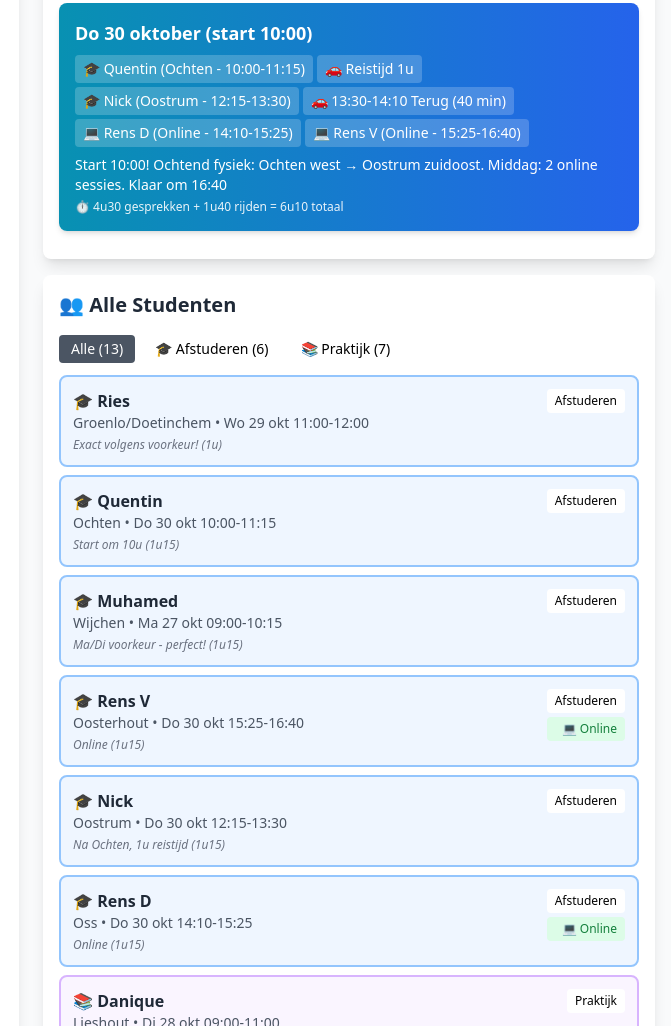
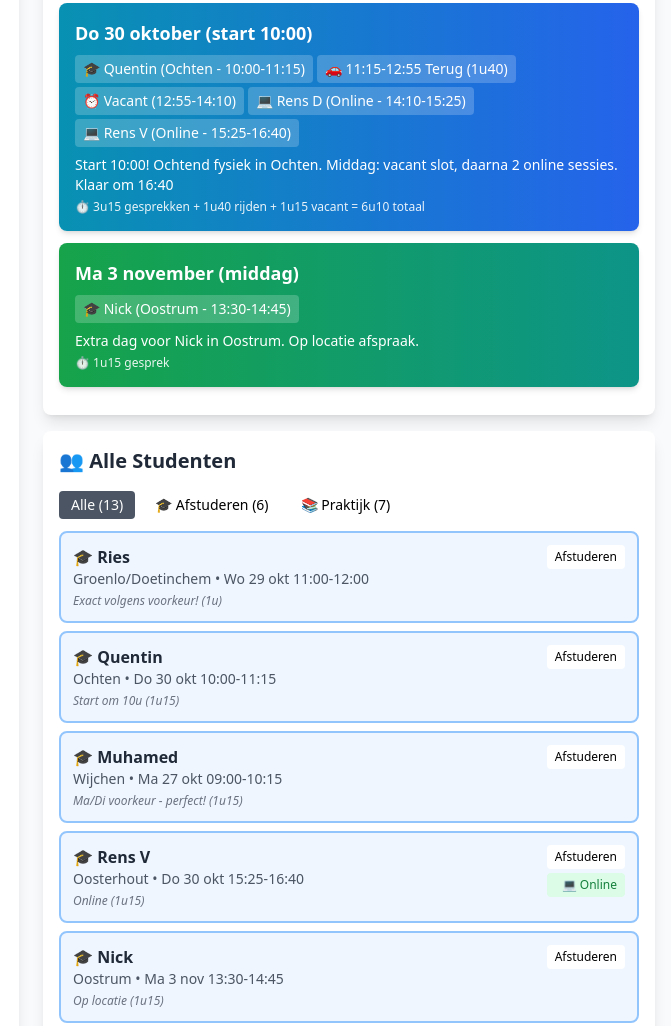
Before and after one commit to hanbedrijfskunde/reisplanner-stages, a plain HTML site: page index.html in a window 1280 px wide. Shown: the part 977-2003 px from the top of the page, without its empty margins (609-1280 px from the left). Drawn offline with nearby package versions, Linux system fonts and the light colour scheme.

Commit message:
Changed appointment

```diff
--- a/index.html
+++ b/index.html
@@ -167,8 +167,8 @@
 					voorkeur: "op locatie",
 					coords: [51.5781, 6.0453],
 					status: "match",
-					datum: "Do 30 okt 12:15-13:30",
-					opmerking: "Na Ochten, 1u reistijd (1u15)",
+					datum: "Ma 3 nov 13:30-14:45",
+					opmerking: "Op locatie (1u15)",
 					online: false,
 				},
 				{
@@ -224,8 +224,8 @@
 					voorkeur: "n.v.t.",
 					coords: [51.746, 5.947],
 					status: "praktijk",
-					datum: "Di 28 okt 15:00-16:15",
-					opmerking: "Handelstraat 3, 20 min na Michiel (1u15)",
+					datum: "Di 28 okt 13:25-14:40",
+					opmerking: "Raamstraat 3, 40 min na Uden (1u15)",
 					online: false,
 				},
 				{
@@ -235,8 +235,8 @@
 					voorkeur: "n.v.t.",
 					coords: [51.746, 5.947],
 					status: "praktijk",
-					datum: "Di 28 okt 13:25-14:40",
-					opmerking: "Raamstraat 3, 40 min na Uden (1u15)",
+					datum: "Di 28 okt 15:00-16:15",
+					opmerking: "Handelstraat 3, 20 min na Marcos (1u15)",
 					online: false,
 				},
 				{
@@ -406,16 +406,22 @@
 					dag: "Do 30 oktober (start 10:00)",
 					studenten: [
 						"🎓 Quentin (Ochten - 10:00-11:15)",
-						"🚗 Reistijd 1u",
-						"🎓 Nick (Oostrum - 12:15-13:30)",
-						"🚗 13:30-14:10 Terug (40 min)",
+						"🚗 11:15-12:55 Terug (1u40)",
+						"⏰ Vacant (12:55-14:10)",
 						"💻 Rens D (Online - 14:10-15:25)",
 						"💻 Rens V (Online - 15:25-16:40)",
 					],
 					kleur: "bg-gradient-to-r from-cyan-600 to-blue-600",
 					beschrijving:
-						"Start 10:00! Ochtend fysiek: Ochten west → Oostrum zuidoost. Middag: 2 online sessies. Klaar om 16:40",
-					tijd: "⏱️ 4u30 gesprekken + 1u40 rijden = 6u10 totaal",
+						"Start 10:00! Ochtend fysiek in Ochten. Middag: vacant slot, daarna 2 online sessies. Klaar om 16:40",
+					tijd: "⏱️ 3u15 gesprekken + 1u40 rijden + 1u15 vacant = 6u10 totaal",
+				},
+				{
+					dag: "Ma 3 november (middag)",
+					studenten: ["🎓 Nick (Oostrum - 13:30-14:45)"],
+					kleur: "bg-gradient-to-r from-green-600 to-teal-600",
+					beschrijving: "Extra dag voor Nick in Oostrum. Op locatie afspraak.",
+					tijd: "⏱️ 1u15 gesprek",
 				},
 			];
 
```
